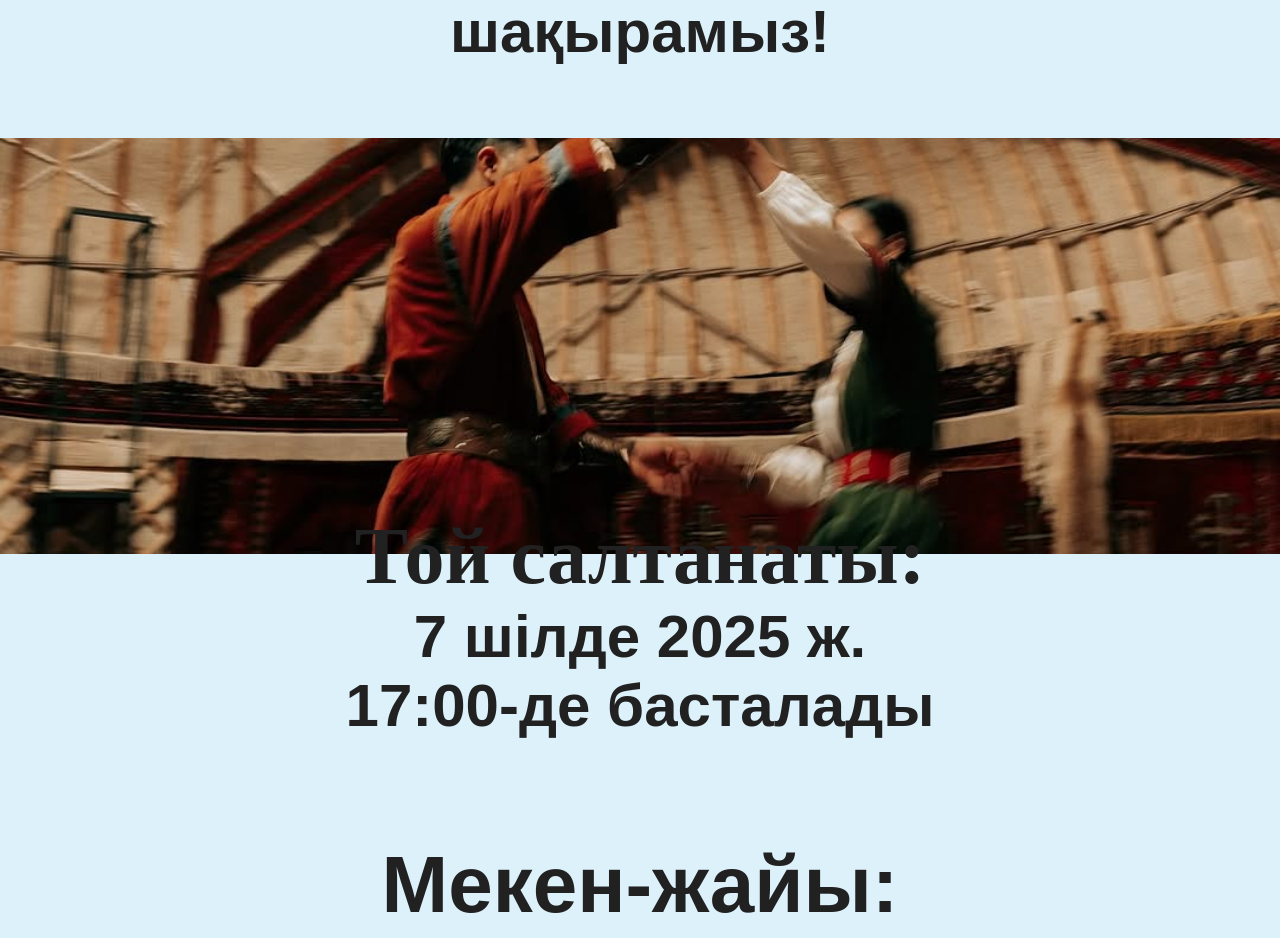
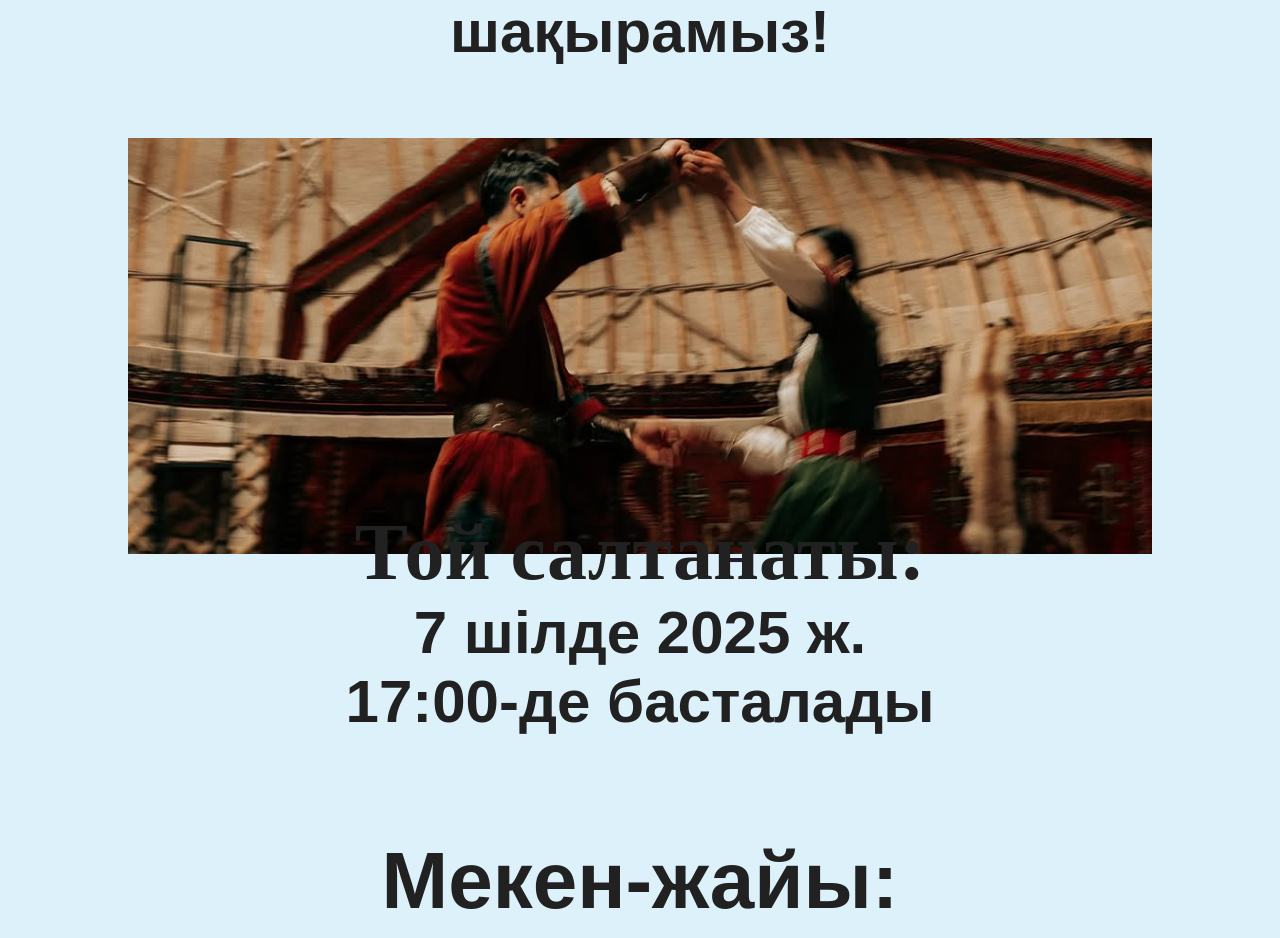
Before and after one commit to kopsoyleydi/kyz-uzatu, a plain HTML site: page index.html in a window 1280 px wide. Shown: the part 2300-3238 px from the top of the page. Drawn offline with nearby package versions, Linux system fonts and the light colour scheme; a web font is replaced by a local one.

Commit message:
Update main.css

```diff
--- a/main.css
+++ b/main.css
@@ -91,10 +91,14 @@ hr {
     font-family: 'KZGoodVibes', cursive;
 }
 .med-img .bg-image{
-  width: 100%;
+  width: 80%;
+  align-items: center;
+    display: flex;
+    justify-content: center;
   height: 26em;
   object-fit: cover;
   z-index: -1;
+  margin: 0 auto;
   margin-top: 1%;
   margin-bottom: 0%;
 }
@@ -200,8 +204,8 @@ hr {
     position: fixed;
     right: 190px;
     bottom: 310px;
-    width: 90px;
-    height: 90px;
+    width: 30px;
+    height: 30px;
     cursor: pointer;
     z-index: 999;
     transition: all 0.3s ease;
```
